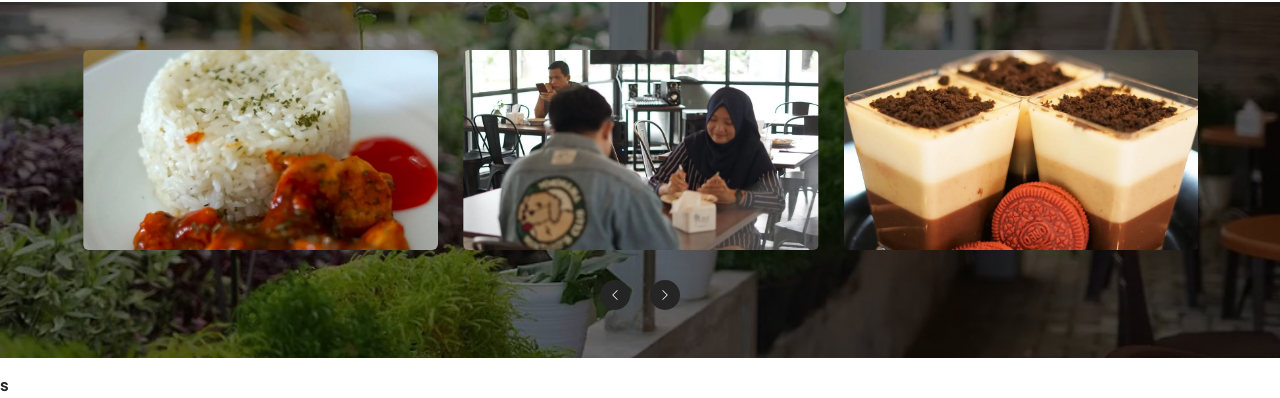
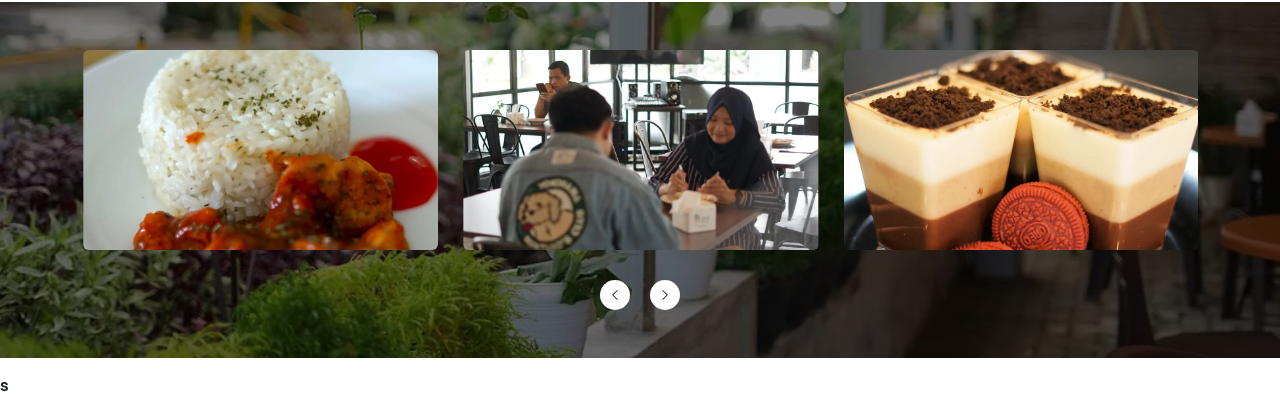
Before and after one commit to ibnuhibbann/pw-caffe.github.io, a plain HTML site: page index.html in a window 1280 px wide. Shown: the part 4814-5212 px from the top of the page. Drawn offline with nearby package versions, Linux system fonts and the light colour scheme.

Commit message:
styles.css

```diff
--- a/css/style.css
+++ b/css/style.css
@@ -214,8 +214,8 @@ body {
     display: flex;
     align-items: center;
     justify-content: center;
-    color: #ffffff;
-    background: rgb(37, 37, 37);
+    color: #000000;
+    background: rgb(255, 255, 255);
     border-radius: 55px;
     box-shadow: 0 0 45px rgba(0, 0, 0, 0.15);
     font-size: 12px;
```
